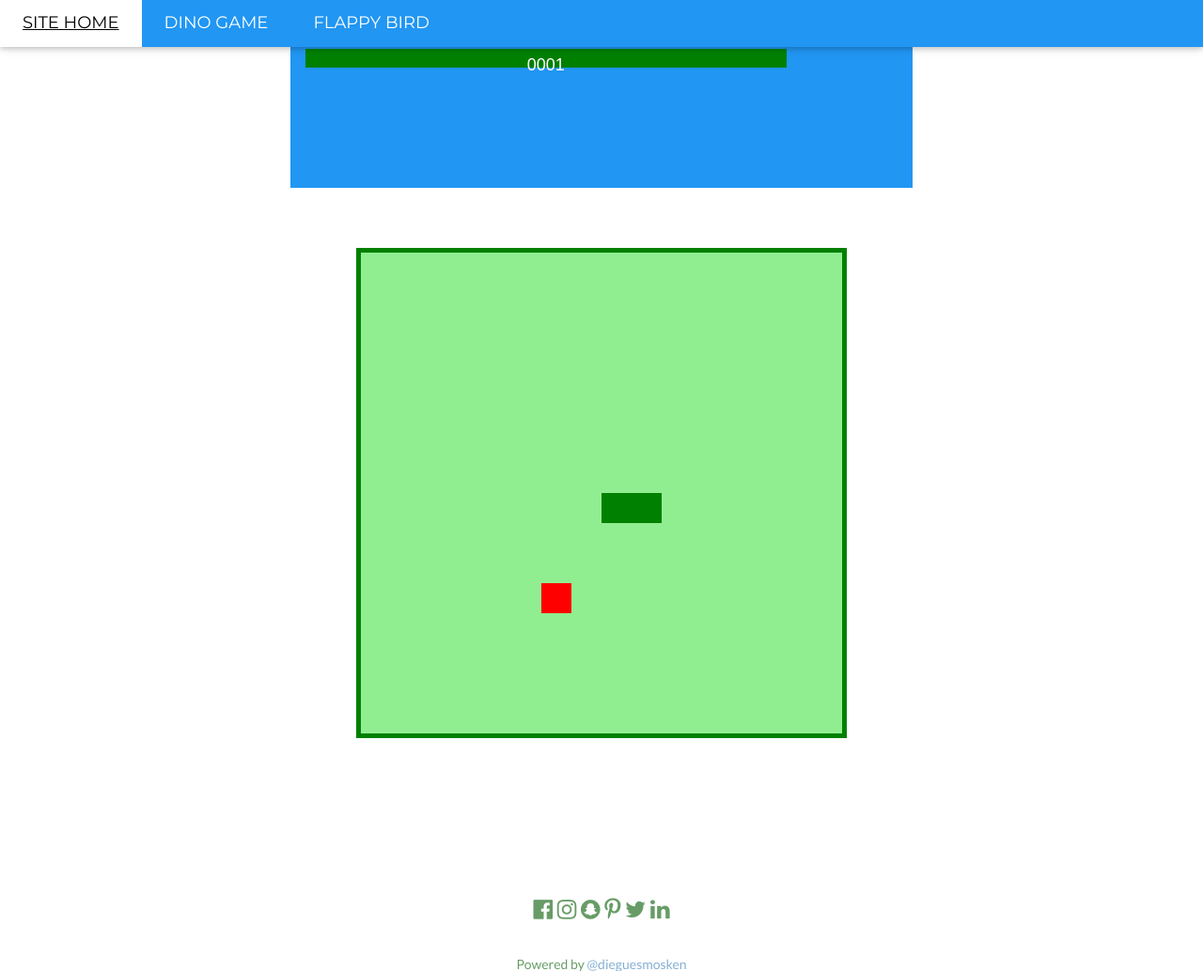
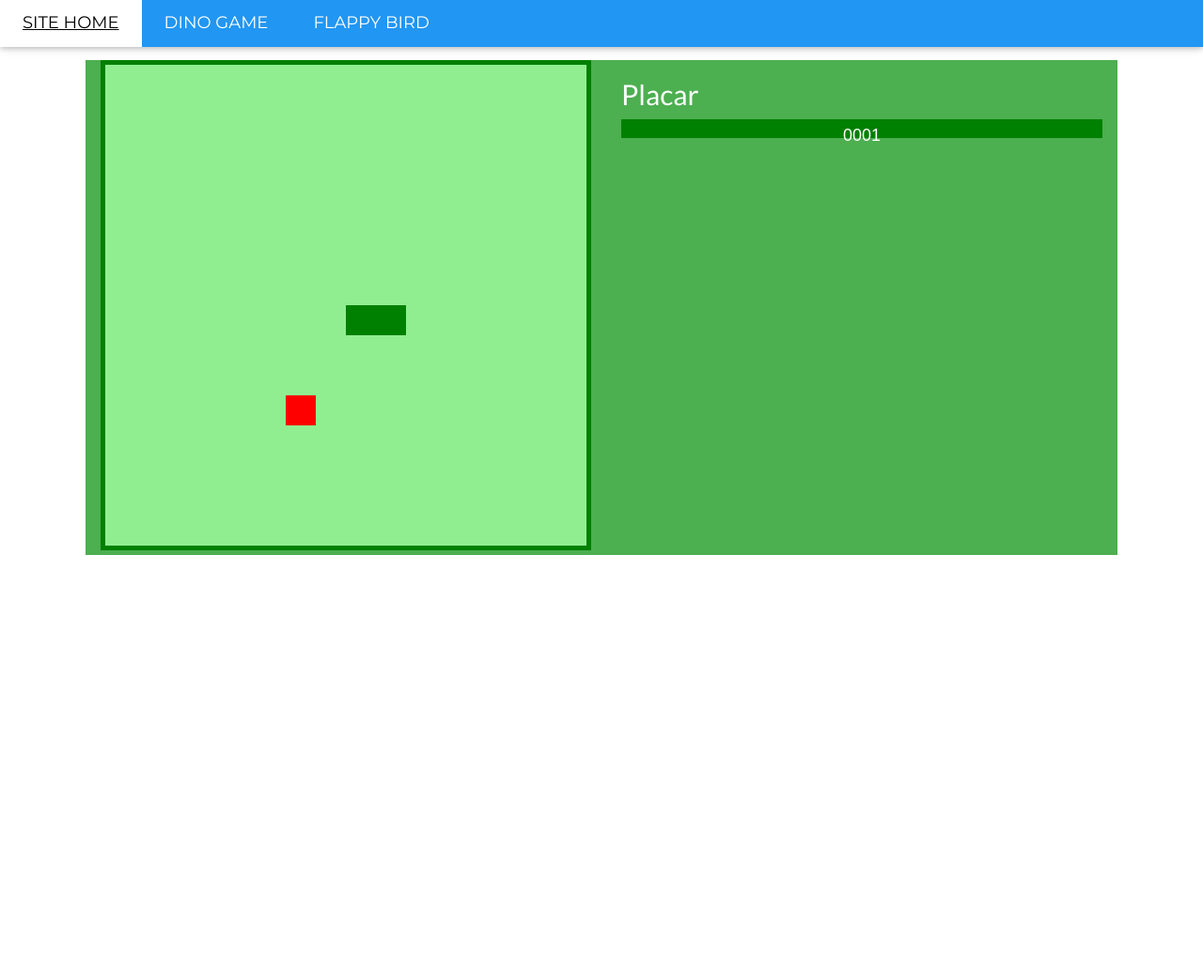
Before and after one commit to dieguesmosken/dieguesmosken.github.io, a PHP site: page /jogos/snake-game/index2.html in a window 1280 px wide. Shown: the top 1034 px of the page at 94% size. After the commit the page ends 591 px from the top, so only its background shows below. Run offline with PHP 8.4, Linux system fonts and the light colour scheme.

Commit message:
versão atual

```diff
--- a/jogos/snake-game/index2.html
+++ b/jogos/snake-game/index2.html
@@ -66,26 +66,30 @@
         </div>
     </div>
 
-    <!-- Header -->
+    <!-- Header
     <header class="w3-container w3-blue w3-center" style="padding:128px 16px">
         <h1 class="w3-margin w3-jumbo">Snake Game MMD</h1>
         <p class="w3-xlarge">em HTML, CSS e JS</p>
         <button class="w3-button w3-black w3-padding-large w3-large w3-margin-top"> <a href="#"
                 style="text-decoration:none; color:white;">começar</a></button>
-        <h2>Placar</h2>
-        <div class="placar" id="placar">0000</div>
 
-    </header>
+
+    </header>-->
 
     <!-- First Grid -->
     <div class="w3-row-padding w3-padding-64 w3-container">
-        <div class="w3-content">
-            <div class="w3-twothird">
+        <div class="w3-content w3-cell-row">
+            <div class="w3-container w3-green w3-cell">
 
 
                 <!--Placar de autoria de https://t.me/dieguesmosken-->
 
                 <canvas class="box" id="snake" width="512" height="512"></canvas>
+            </div>
+            <div class="w3-container w3-green w3-cell">
+                <h2>Placar</h2>
+                <div class="placar" id="placar">0000</div>
+
             </div>
 
 
@@ -95,7 +99,7 @@
 
 
 
-    <!-- Footer -->
+    <!-- Footer
     <footer class="w3-container w3-padding-64 w3-center w3-opacity">
         <div class="w3-xlarge w3-padding-32">
             <i class="fa fa-facebook-official w3-hover-opacity"></i>
@@ -106,7 +110,7 @@
             <i class="fa fa-linkedin w3-hover-opacity"></i>
         </div>
         <p>Powered by <a href="#" target="_blank">@dieguesmosken</a></p>
-    </footer>
+    </footer>-->
 
     <script>
         // Used to toggle the menu on small screens when clicking on the menu button
--- a/jogos/snake-game/style.css
+++ b/jogos/snake-game/style.css
@@ -1,10 +1,10 @@
 body{
     height: 95vh;
     width: 95;
-    display: flex;
+   /* display: flex;
     justify-content: center;
     align-items: center;
-    flex-direction: column;
+    flex-direction: column;*/
     color: rgb(3, 92, 3);
 }
 .box{
```
